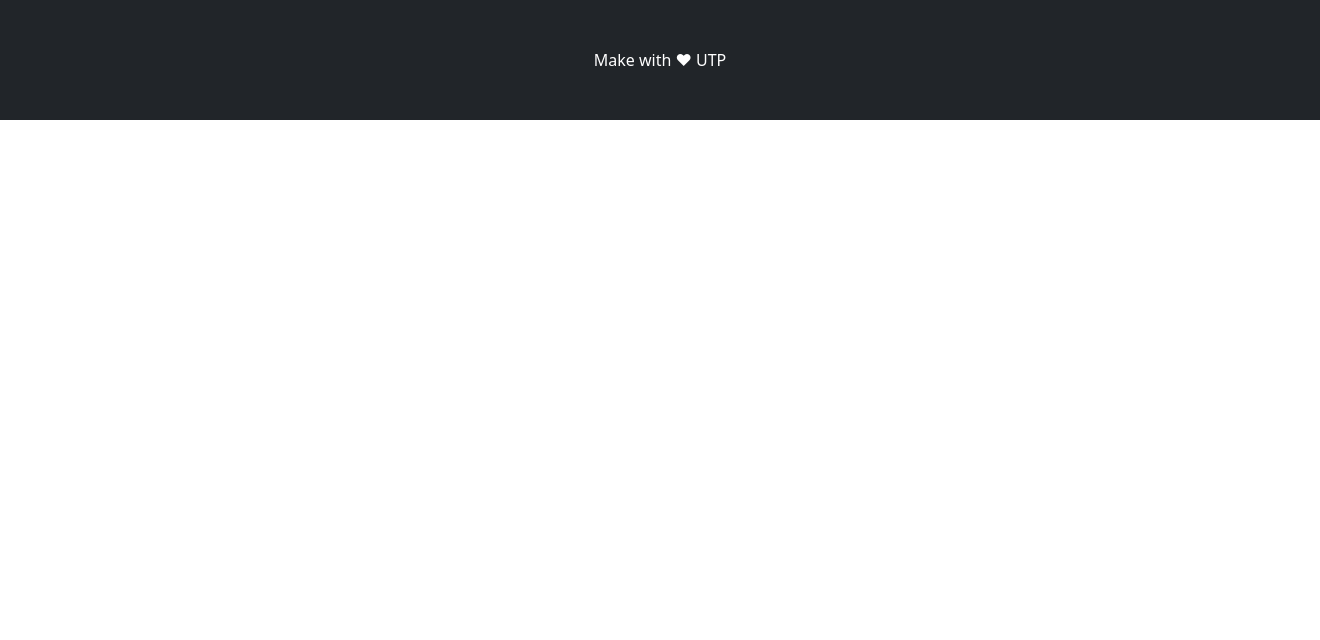
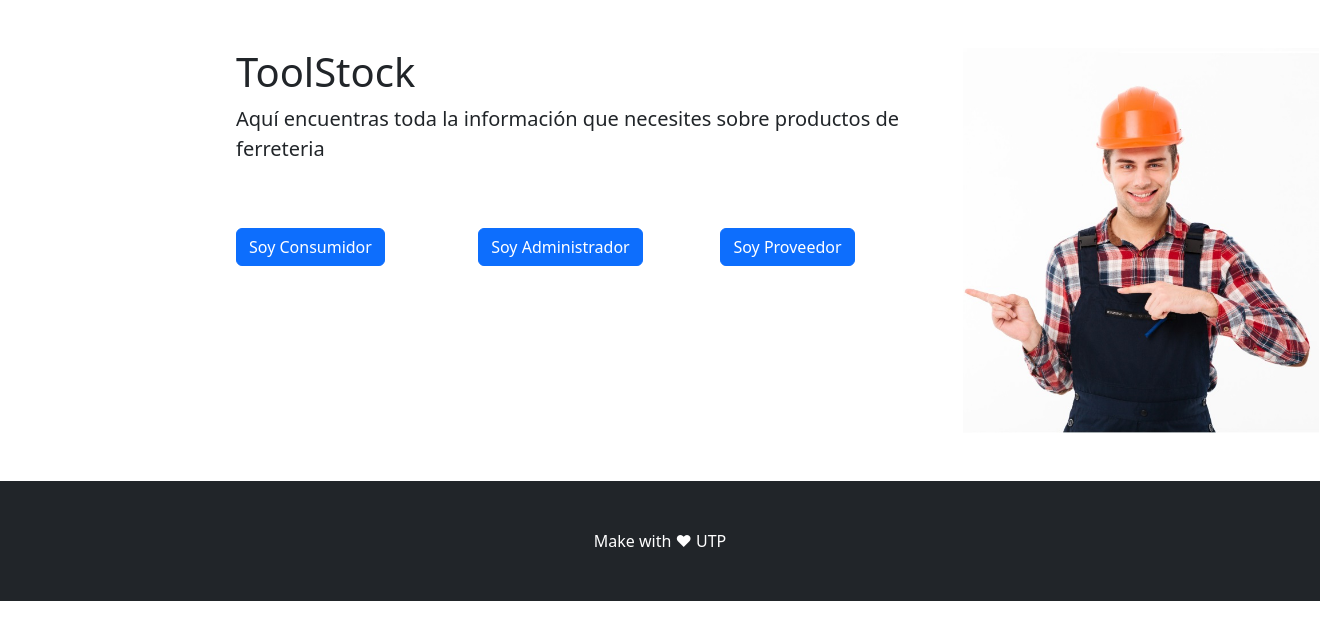
Before and after one commit to jariza24/ToolStock, a Django app: page / in a window 1320 px wide. Shown: the part 77-717 px from the top of the page. Run offline with Django 4.2, Linux system fonts and the light colour scheme.

Commit message:
se modifica el archivo index

```diff
--- a/core/toolstockapp/templates/home/index.html
+++ b/core/toolstockapp/templates/home/index.html
@@ -8,6 +8,36 @@ Página de Inicio
 
 {% block cuerpo %}
 {% load static %}
+
+<div class="col-lg-8 mx-auto p-3 py-md-5">
+    <main>
+        <div class="row">
+            <div class="col-10">
+                <h1>ToolStock</h1>
+                <p class="fs-5 col-md-12 ">Aquí encuentras toda la información que necesites sobre productos de
+                    ferreteria</p>
+
+                <div class="row py-md-5">
+                    <div class="col">
+                        <a href="{% url 'grupos' %}" class="btn btn-primary ">Soy Consumidor</a>
+                    </div>
+                    <div class="col">
+                        <a href="/docs/5.2/examples/" class="btn btn-primary">Soy Administrador</a>
+                    </div>
+                    <div class="col">
+                        <a href="/docs/5.2/examples/" class="btn btn-primary">Soy Proveedor</a>
+                    </div>
+                </div class="row">
+            </div>
+            <div class="col-2">
+                <img src="{% static 'img\index-portada.jpg' %}" alt="logotio" width="356"></a>
+            </div>
+        </div>
+
+    </main>
+</div>
+
+
 
 <!--
 <header>
--- a/core/toolstockapp/templates/layout/base.html
+++ b/core/toolstockapp/templates/layout/base.html
@@ -15,14 +15,16 @@
 <body>
     <nav class="navbar navbar-expand-lg navbar-dark bg-dark">
         <div class="container px-4 px-lg-5">
-            <a class="navbar-brand" href="#!"><img src="{% static 'img\logo_toolstock.png' %}" alt="logotio" width="220"
-                    height="50" class="d-inline-block align-text-top"></a>
+            <a class="navbar-brand" href="{% url 'index' %}"><img src="{% static 'img\logo_toolstock.png' %}"
+                    alt="logotio" width="220" height="50" class="d-inline-block align-text-top"></a>
             <button class="navbar-toggler" type="button" data-bs-toggle="collapse"
                 data-bs-target="#navbarSupportedContent" aria-controls="navbarSupportedContent" aria-expanded="false"
                 aria-label="Toggle navigation"><span class="navbar-toggler-icon"></span></button>
             <div class="collapse navbar-collapse" id="navbarSupportedContent">
                 <ul class="navbar-nav me-auto mb-2 mb-lg-0 ms-lg-4">
-                    <li class="nav-item"><a class="nav-link active" aria-current="page" href="#!">Inicio</a></li>
+                    <li class="nav-item"><a class="nav-link active" aria-current="page"
+                            href="{% url 'index' %}">Inicio</a>
+                    </li>
                     <li class="nav-item"><a class="nav-link active" aria-current="page" href="#!">Acerca de nosotros</a>
                     </li>
                 </ul>
--- a/core/toolstockapp/urls.py
+++ b/core/toolstockapp/urls.py
@@ -2,7 +2,7 @@ from django.urls import path
 from .views import *
 
 urlpatterns = [
-    path('', home),
-    path('login', login),
-    path('grupos', grupos)
+    path('', home, name="index"),
+    path('login', login, name="login"),
+    path('grupos', grupos, name="grupos")
 ]
```
Also changed, not shown: core/toolstockapp/templates/grupos/grupos.html (+4 -3 lines), core/core/static/img/index-portada.jpg (added).
